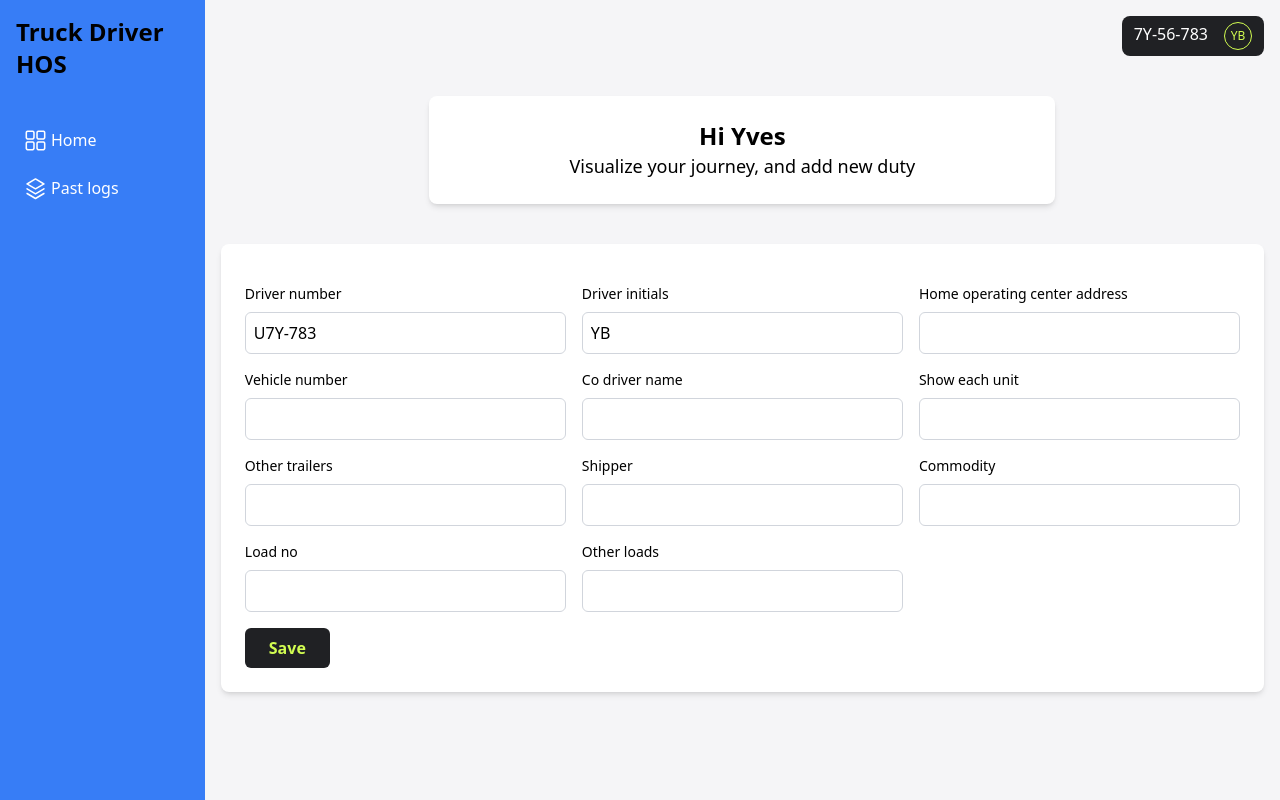
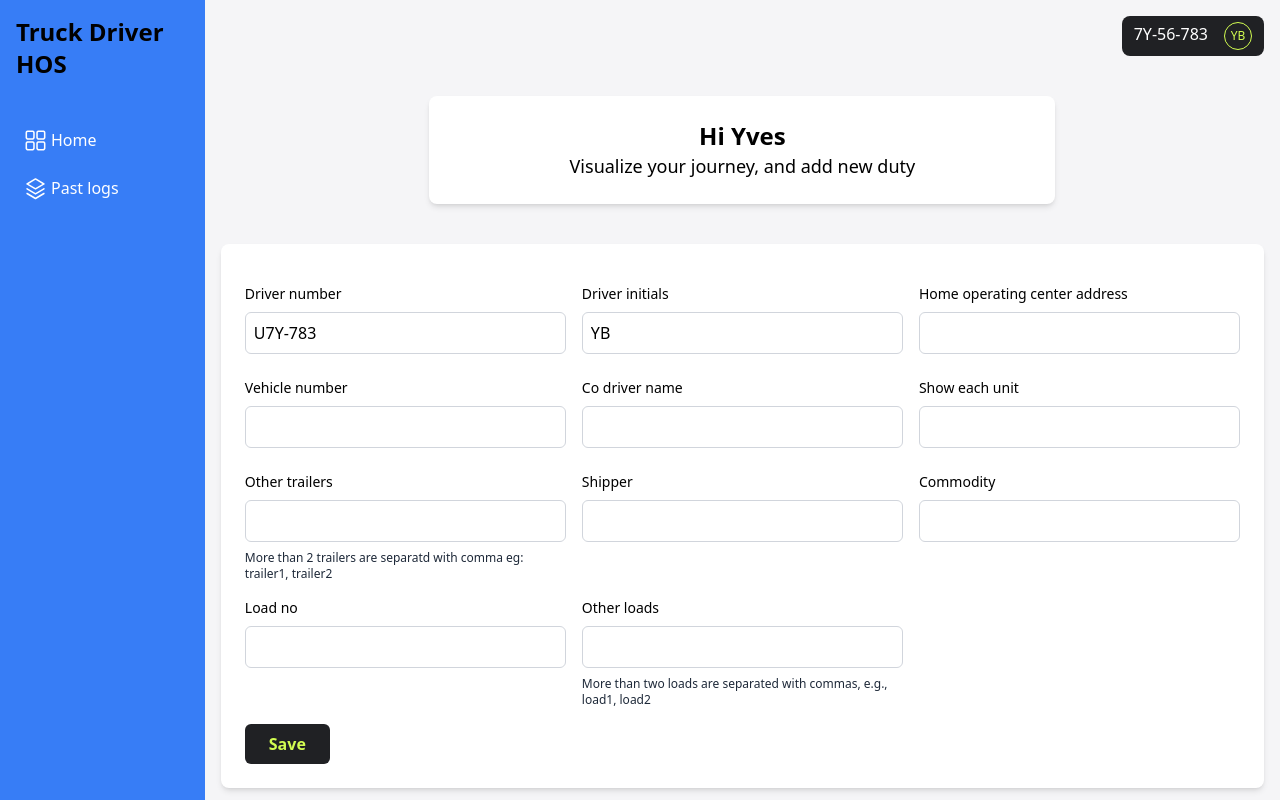
Before and after one commit to Yves-Byiringiro/Truck-Driver-Log-Book, a React (Vite) app in the folder frontend/: page / in a window 1280 px wide. Built offline with nearby package versions, Linux system fonts and the light colour scheme.

Commit message:
handled submitting array for loads and trailers

```diff
--- a/frontend/src/components/Input.jsx
+++ b/frontend/src/components/Input.jsx
@@ -1,6 +1,6 @@
 
 
-export default function Input({label, type, value, onChange, editable, error, options}) {
+export default function Input({label, type, value, onChange, editable, error, options, caption}) {
   return (
     <div className='flex flex-col gap-2'>
         <label htmlFor="startDate" className='text-sm font-light'>{label}</label>
@@ -27,7 +27,7 @@ export default function Input({label, type, value, onChange, editable, error, op
             readOnly={!editable}
             className='border border-gray-300 rounded-md p-2 focus:outline-none'
         />)}
-      {error && <div className="text-xs text-red-500">{error}</div>}
+      {error ? <div className="text-xs text-red-500">{error}</div>: <div className="text-xs text-gray-800">{caption}</div>}
     </div>
   )
 }
--- a/frontend/src/pages/Home.jsx
+++ b/frontend/src/pages/Home.jsx
@@ -31,10 +31,12 @@ export default function Home() {
         co_driver_name: '',
         show_each_unit: '',
         other_trailers: [],
+        other_trailers_input: '',
         shipper: '',
         commodity: '',
         load_no: '',
-        other_loads: []
+        other_loads: [],
+        other_loads_input: ''
     });
 
     const [dutyFormState, setDutyFormState] = useState({
@@ -83,7 +85,6 @@ export default function Home() {
 
         const bodyReq = formState
         dispatch(addLogBook(bodyReq))
-        setAddNewDutyStatus(true)
     }
 
     const handleAddNewDuty = () => {
@@ -106,6 +107,13 @@ export default function Home() {
         setFormTitle('')
         setPageInfo('Visualize your journey, and add new duty')
     }, [onGoingJourney])
+
+
+    useEffect(()=> {
+        if (addLogBookSuccess) {
+            setAddNewDutyStatus(true)
+        }
+    }, [addLogBookSuccess])
   return (
     <div>
       <MainContainer>
@@ -183,14 +191,22 @@ export default function Home() {
                         <Input
                             label="Other trailers"
                             type="text"
-                            value={formState.other_trailers}
+                            value={formState.other_trailers_input}
                             onChange={(val) => {
-                                setFormState((prev) => ({ ...prev, other_trailers: val }))
+                                setFormState((prev) => ({
+                                    ...prev,
+                                    other_trailers_input: val,
+                                    other_trailers: val
+                                        .split(',')
+                                        .map((item) => item.trim())
+                                        .filter((item) => item.length > 0)
+                                }))
                                 setErrors((prev) => ({ ...prev, other_trailers: '' }));
                                 }
                             }
                             error={errors.other_trailers}
                             editable={true}
+                            caption={"More than 2 trailers are separatd with comma eg: trailer1, trailer2"}
                         />
                         <Input
                             label="Shipper"
@@ -231,12 +247,20 @@ export default function Home() {
                         <Input
                             label="Other loads"
                             type="text"
-                            value={formState.other_loads}
+                            value={formState.other_loads_input}
                             onChange={(val) => {
-                                setFormState((prev) => ({ ...prev, other_loads: val }))
+                                setFormState((prev) => ({
+                                    ...prev, other_loads_input: val,
+                                    other_loads: val
+                                        .split(',')
+                                        .map((item) => item.trim())
+                                        .filter((item) => item.length > 0)
+                                }))
                                 }
                             }
                             editable={true}
+                            caption={"More than two loads are separated with commas, e.g., load1, load2"}
+
                         />
                     </div>
                     <div className='mt-4'>
```
Also changed, not shown: 1 other file (tests, documents, lock files or other folders).
